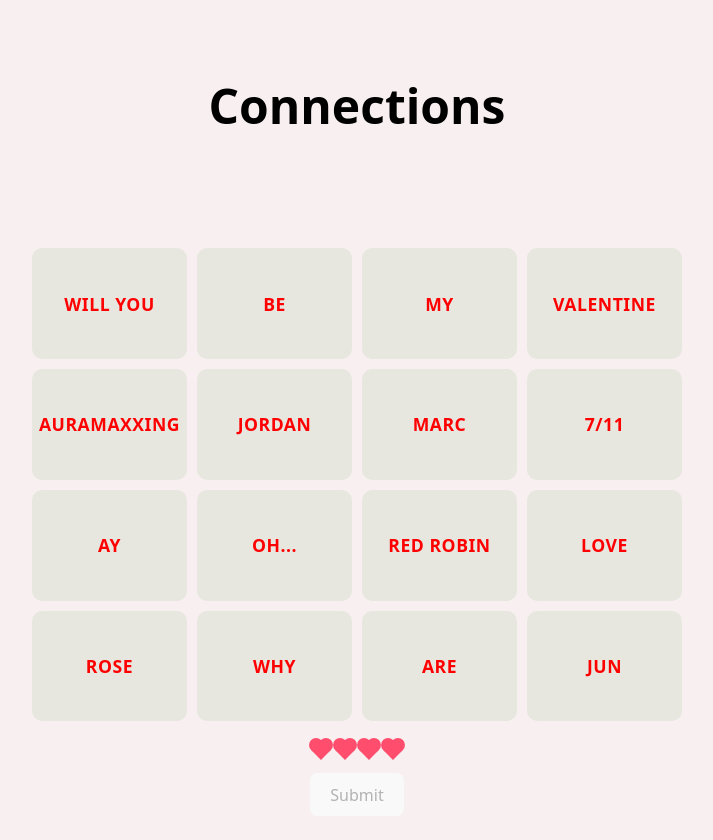
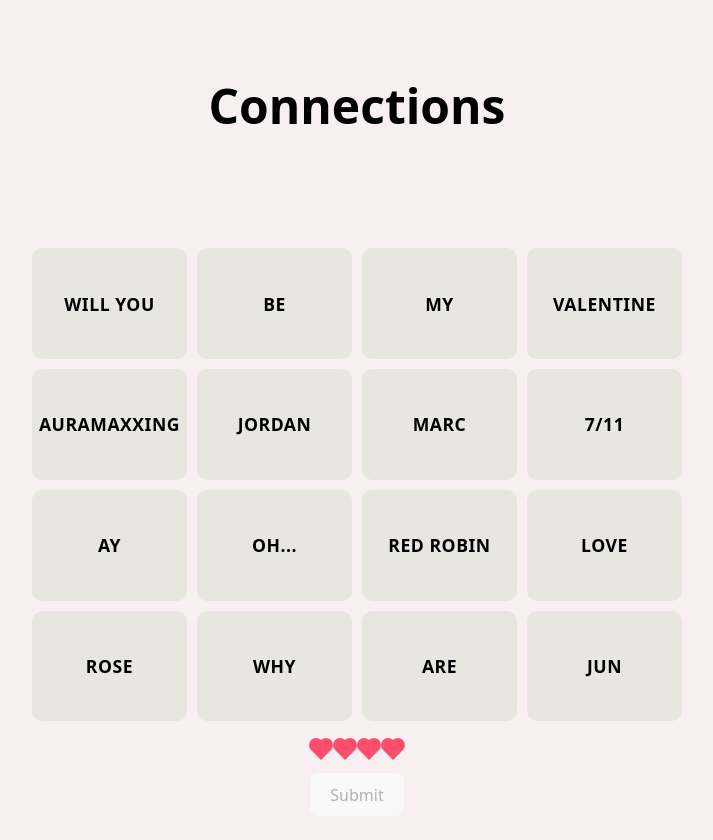
Before and after one commit to zbernales/valentine, a React (Vite) app: page / in a window 1280 px wide. Shown: the top 840 px of the page, without its empty margins (283-996 px from the left). Built offline with nearby package versions, Linux system fonts and the light colour scheme.

Commit message:
fixed colors

```diff
--- a/src/Connections.css
+++ b/src/Connections.css
@@ -24,7 +24,7 @@
 }
 
 .tile {
-  color: red;
+  color: black;
   aspect-ratio: 1.4 / 1;
   background-color: #e7e7e0;
   border-radius: 10px;
@@ -46,6 +46,7 @@
 }
 
 .selectedTile {
+  color: white;
   aspect-ratio: 1.4 / 1;
   background-color: rgb(155, 155, 155);
   border-radius: 10px;
```
